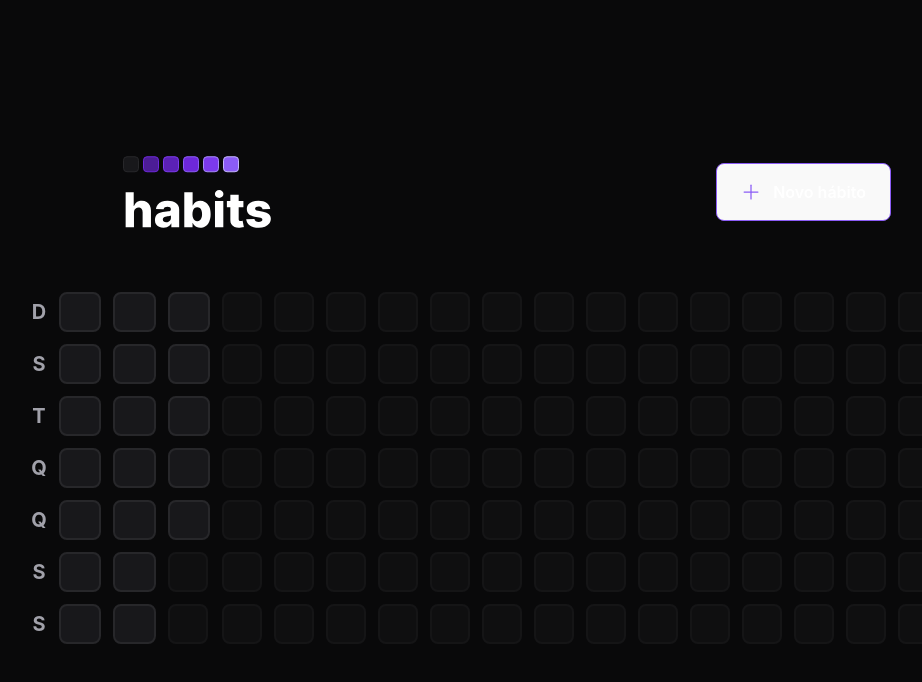
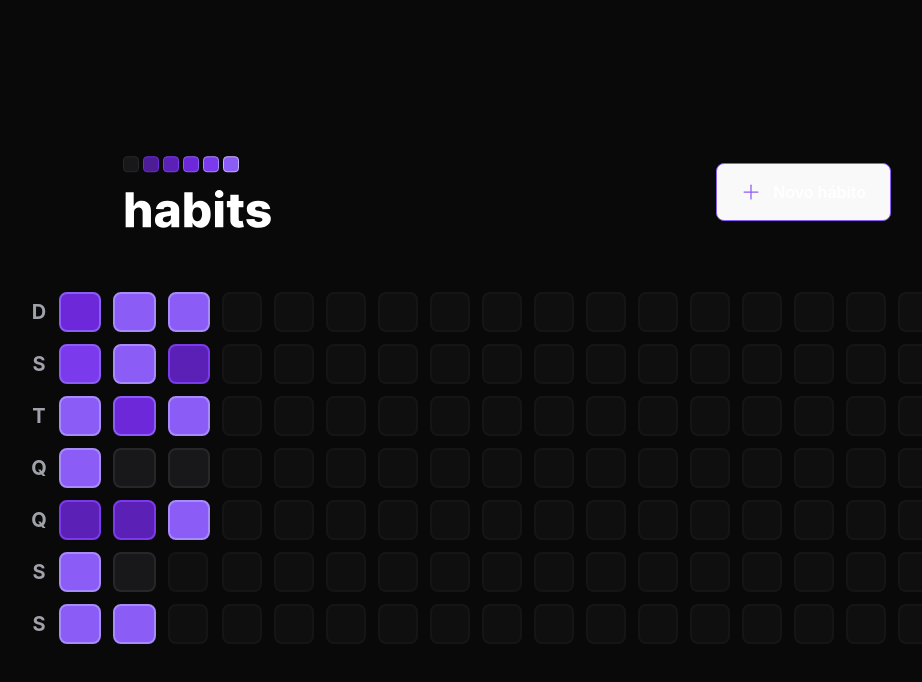
Before and after one commit to DouglasSoares16/habits-web, a React (Vite) app: page / in a window 1280 px wide. Shown: the top 682 px of the page, without its empty margins (133-1055 px from the left). Built offline with nearby package versions, Linux system fonts and the light colour scheme.

Commit message:
feat: Colors added to HabitDay based on progress percentage

```diff
--- a/package.json
+++ b/package.json
@@ -11,6 +11,7 @@
   "dependencies": {
     "@radix-ui/react-dialog": "^1.0.2",
     "@radix-ui/react-popover": "^1.0.3",
+    "clsx": "^1.2.1",
     "dayjs": "^1.11.7",
     "phosphor-react": "^1.4.1",
     "react": "^18.2.0",
--- a/src/components/HabitDay.tsx
+++ b/src/components/HabitDay.tsx
@@ -1,17 +1,34 @@
 import * as Popover from "@radix-ui/react-popover";
+import clsx from "clsx";
 import { ProgressBar } from "./ProgressBar";
 
-export function HabitDay() {
+interface HabitDayProps {
+  completed: number;
+  amount: number;
+}
+
+export function HabitDay({ completed, amount }: HabitDayProps) {
+  const completedPercentage = Math.round((completed / amount) * 100);
+
   return (
     <Popover.Root>
-      <Popover.Trigger className="w-10 h-10 bg-zinc-900 border-2 border-zinc-800 rounded-lg" />
+      <Popover.Trigger
+        className={clsx("w-10 h-10 border-2 rounded-lg", {
+          "bg-zinc-900 border-zinc-800": completedPercentage === 0,
+          "bg-violet-900 border-violet-700": completedPercentage > 0 && completedPercentage < 20,
+          "bg-violet-800 border-violet-600": completedPercentage >= 20 && completedPercentage < 40,
+          "bg-violet-700 border-violet-500": completedPercentage >= 40 && completedPercentage < 60,
+          "bg-violet-600 border-violet-500": completedPercentage >= 60 && completedPercentage < 80,
+          "bg-violet-500 border-violet-400": completedPercentage >= 80,
+        })}
+      />
 
       <Popover.Portal>
         <Popover.Content className="min-w-[320px] p-6 rounded-2xl bg-zinc-900 flex flex-col">
           <span className="font-semibold text-zinc-400">terça-feira</span>
           <span className="mt-1 font-extrabold leading-tight text-3xl">17/01</span>
 
-          <ProgressBar progress={80} />
+          <ProgressBar progress={completedPercentage} />
 
           <Popover.Arrow height={8} width={16} className="fill-zinc-900" />
         </Popover.Content>
--- a/src/components/SummaryTable.tsx
+++ b/src/components/SummaryTable.tsx
@@ -33,7 +33,11 @@
       <div className="grid grid-rows-7 grid-flow-col gap-3">
         {
           summaryDates.map((date) => (
-            <HabitDay key={date.toString()} />
+            <HabitDay
+              amount={5}
+              completed={Math.round(Math.random() * 5)}
+              key={date.toString()}
+            />
           ))
         }
 
```
Also changed, not shown: 1 other file (tests, documents, lock files or other folders).
